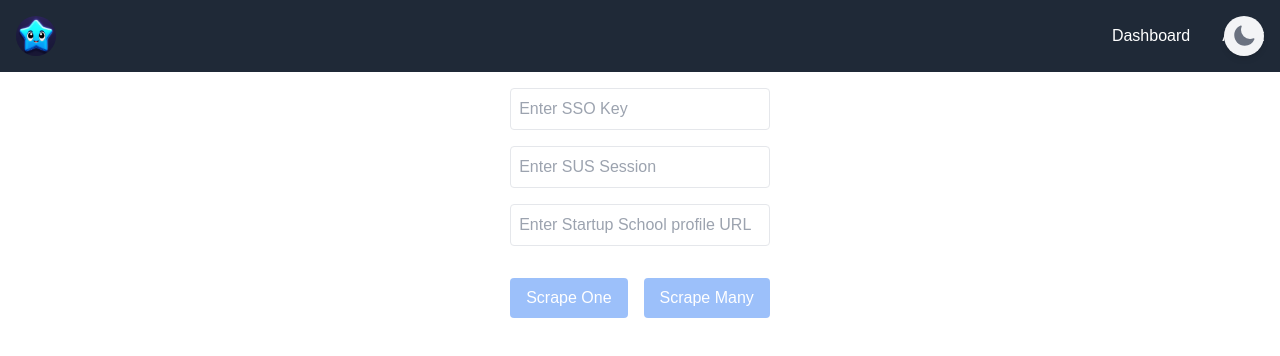
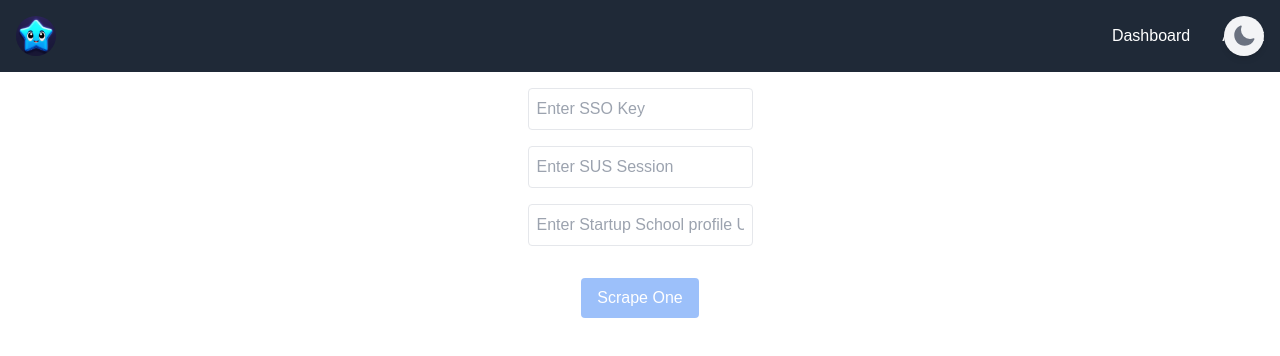
Before and after one commit to doyourbest96/ai-powered-profile-scraper-node, a Next.js app: page /scrape in a window 1280 px wide. Shown: the top 356 px of the page. Built offline with nearby package versions, Linux system fonts and the light colour scheme.

Commit message:
[update] update scraper page
Co-Authored-By: James Takahashi <182724236+jamest33@users.noreply.github.com>

```diff
--- a/src/components/Scraper/Scraper.tsx
+++ b/src/components/Scraper/Scraper.tsx
@@ -82,6 +82,7 @@
         >
           {loading ? "Loading..." : "Scrape One"}
         </button>
+        {loading ? (
           <button
             onClick={handleScrape}
             disabled={loading || ssoKey === "" || susSession === ""}
@@ -89,6 +90,9 @@
           >
             {loading ? "Loading..." : "Scrape Many"}
           </button>
+        ) : (
+          <></>
+        )}
       </div>
       {error && <div className="text-red-500 mb-4">{error}</div>}
     </div>
```
Lines whose indentation alone changed are shown as unchanged.
